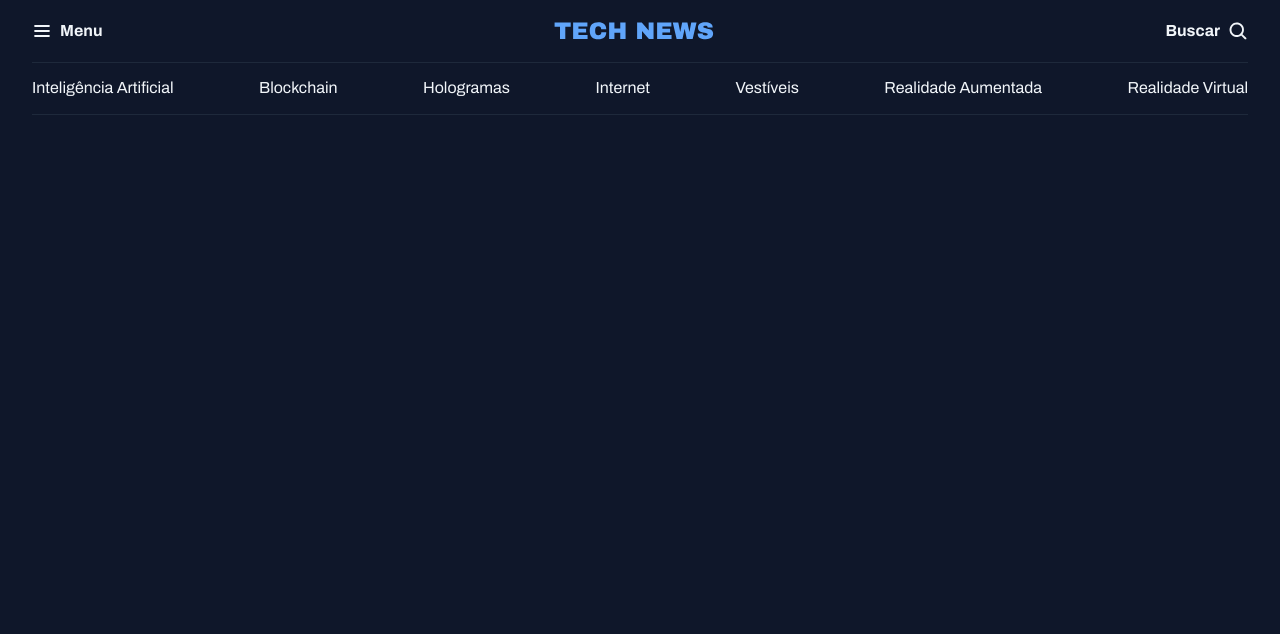
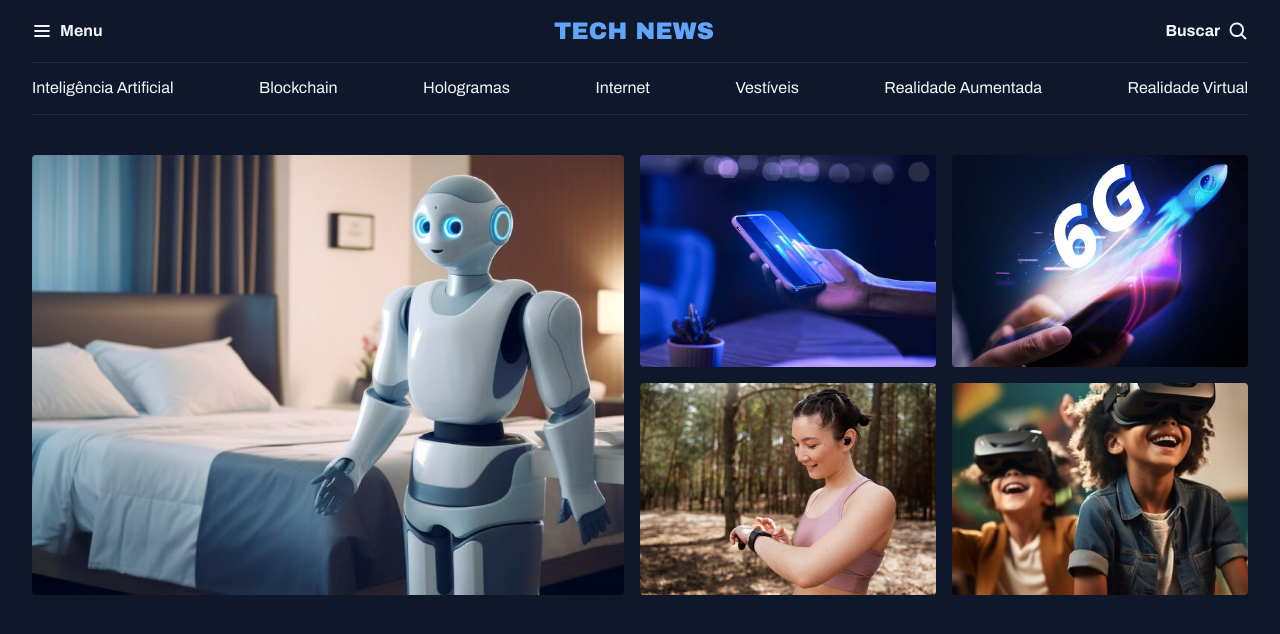
Before and after one commit to ZmateusfernandesZ/Portal-de-noticias, a plain HTML site: page index.html in a window 1280 px wide. Drawn offline with Linux system fonts and the light colour scheme.

Commit message:
estruturando sessão destaque

```diff
--- a/index.html
+++ b/index.html
@@ -45,5 +45,27 @@
         </nav>
 
     </header>
+
+    <main class="grid container">
+        <section id="featured" class="grid grid-flow-col gap-16">
+            <div>
+                <img src="/assets/images/Image 01.png" alt="">
+            </div>
+            <div class="grid grid-cols-2 gap-16">
+                <div>
+                    <img src="/assets/images/Image 02.png" alt="">
+                </div>
+                <div>
+                    <img src="/assets/images/Image 03.png" alt="">
+                </div>
+                <div>
+                    <img src="/assets/images/Image 04.png" alt="">
+                </div>
+                <div>
+                    <img src="/assets/images/Image 05.png" alt="">
+                </div>
+            </div>
+        </section>
+    </main>
 </body>
 </html>
--- a/styles/global.css
+++ b/styles/global.css
@@ -41,18 +41,16 @@ h1, h2, h3{
     font: inherit;
 }
 
+img{
+    max-width: 100%;
+}
+
 .container{
     max-width: 1280px;
     padding-inline: 32px;
     margin-inline: auto;
 }
 
-/* utility-first(quando uma classe serve so para uma determida tipo de coisa) Classes utilitarias*/
-.grid{
-    display: grid;
+main{
+    margin-top: 40px;
 }
-
-/*Mudando fluxo do grid para coluna*/
-.grid-flow-col{
-    grid-auto-flow: column;
-}
--- a/styles/index.css
+++ b/styles/index.css
@@ -1,2 +1,4 @@
 @import url(global.css);
+@import url(utility.css);
 @import url(header.css);
+@import url(sections.css);
--- /dev/null
+++ b/styles/sections.css
@@ -0,0 +1,9 @@
+#featured{
+    img{
+        height: 100%;
+        object-fit: cover;
+        border-radius: 4px;
+    }
+
+
+}
--- /dev/null
+++ b/styles/utility.css
@@ -0,0 +1,18 @@
+/* utility-first(quando uma classe serve so para uma determida tipo de coisa) Classes utilitarias*/
+
+.grid{
+    display: grid;
+}
+
+/*Mudando fluxo do grid para coluna*/
+.grid-flow-col{
+    grid-auto-flow: column;
+}
+
+.grid-cols-2{
+    grid-template-columns: repeat(2,1fr);
+}
+
+.gap-16{
+    gap: 16px;
+}
```
